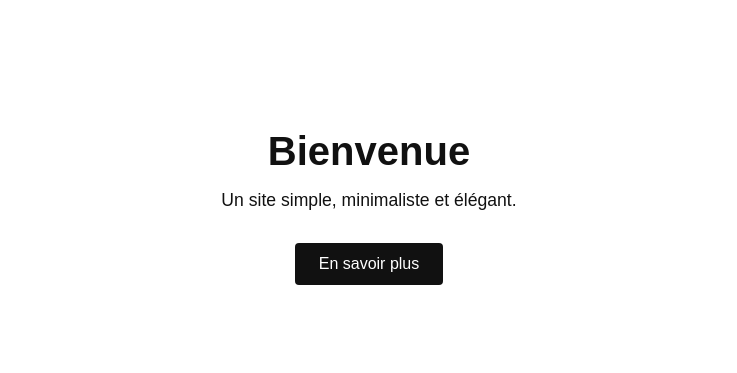
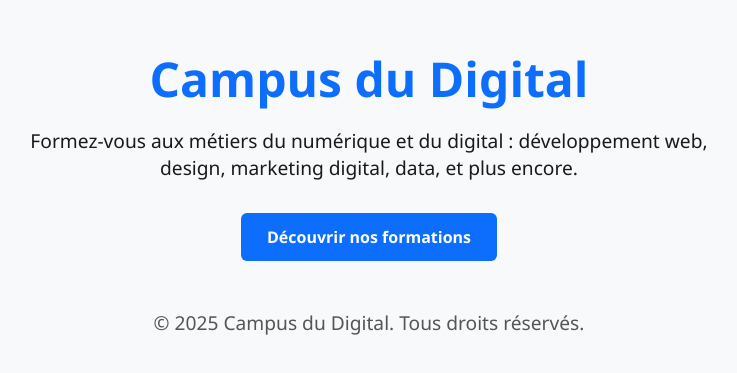
Before and after one commit to MoiseSeweto/moiseseweto.github.io, a plain HTML site: page index.html in a window 1280 px wide. Shown: the part 193-566 px from the top of the page, without its empty margins (271-1008 px from the left). Drawn offline with Linux system fonts and the light colour scheme.

Commit message:
index.html

```diff
--- a/index.html
+++ b/index.html
@@ -3,7 +3,7 @@
 <head>
   <meta charset="UTF-8" />
   <meta name="viewport" content="width=device-width, initial-scale=1.0" />
-  <title>Site Minimaliste</title>
+  <title>Campus du Digital</title>
   <style>
     * {
       margin: 0;
@@ -12,9 +12,9 @@
     }
 
     body {
-      font-family: Arial, sans-serif;
-      background-color: #ffffff;
-      color: #111111;
+      font-family: "Segoe UI", sans-serif;
+      background-color: #f8f9fa;
+      color: #1a1a1a;
       display: flex;
       justify-content: center;
       align-items: center;
@@ -24,39 +24,51 @@
     }
 
     .container {
-      max-width: 600px;
+      max-width: 700px;
     }
 
     h1 {
-      font-size: 2.5rem;
+      font-size: 3rem;
       margin-bottom: 1rem;
+      color: #0d6efd;
     }
 
     p {
-      font-size: 1.1rem;
+      font-size: 1.2rem;
       margin-bottom: 2rem;
     }
 
     a.button {
       display: inline-block;
-      padding: 0.75rem 1.5rem;
-      background-color: #111;
+      padding: 0.8rem 1.6rem;
+      background-color: #0d6efd;
       color: #fff;
       text-decoration: none;
-      border-radius: 4px;
+      border-radius: 6px;
+      font-weight: bold;
       transition: background-color 0.3s;
     }
 
     a.button:hover {
-      background-color: #333;
+      background-color: #084298;
+    }
+
+    footer {
+      margin-top: 3rem;
+      font-size: 0.9rem;
+      color: #555;
     }
   </style>
 </head>
 <body>
   <div class="container">
-    <h1>Bienvenue</h1>
-    <p>Un site simple, minimaliste et élégant.</p>
-    <a href="#" class="button">En savoir plus</a>
+    <h1>Campus du Digital</h1>
+    <p>Formez-vous aux métiers du numérique et du digital : développement web, design, marketing digital, data, et plus encore.</p>
+    <a href="#" class="button">Découvrir nos formations</a>
+
+    <footer>
+      <p>&copy; 2025 Campus du Digital. Tous droits réservés.</p>
+    </footer>
   </div>
 </body>
 </html>
```
